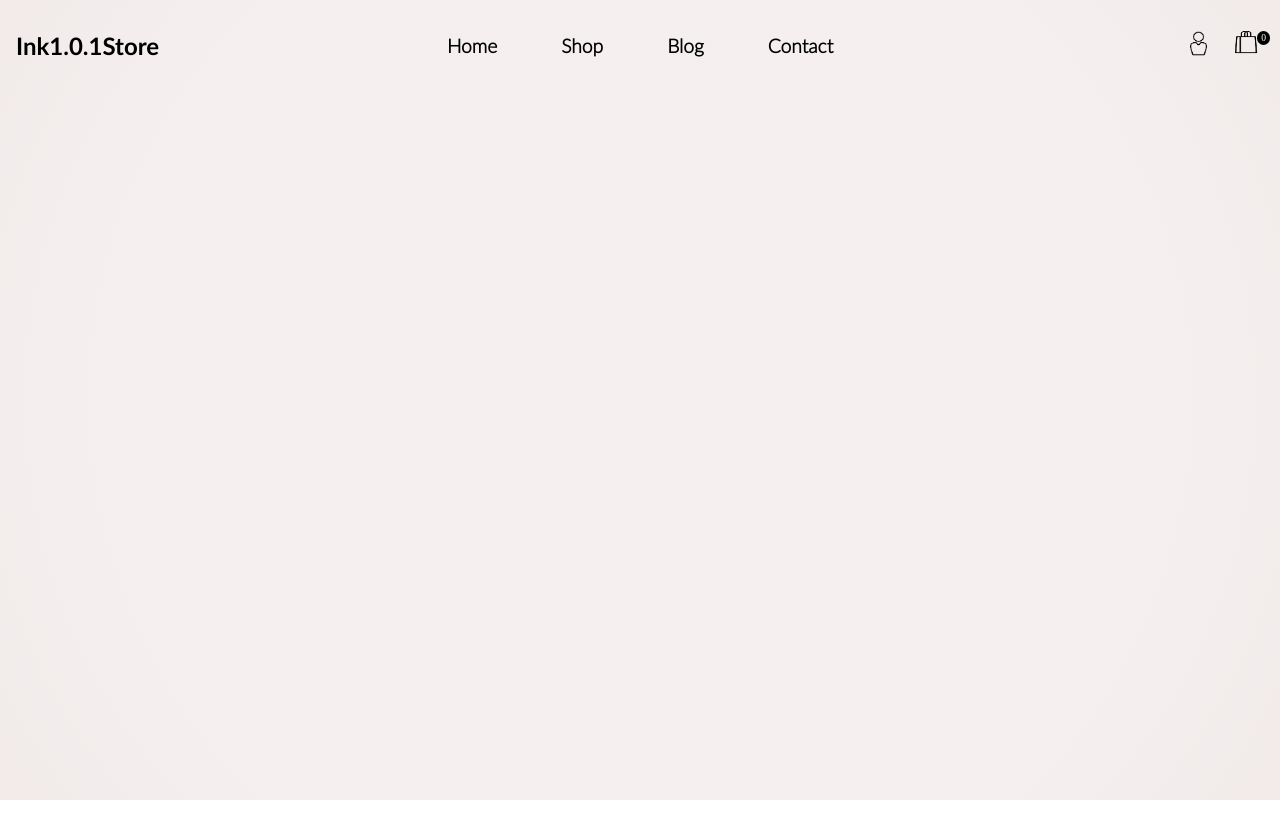
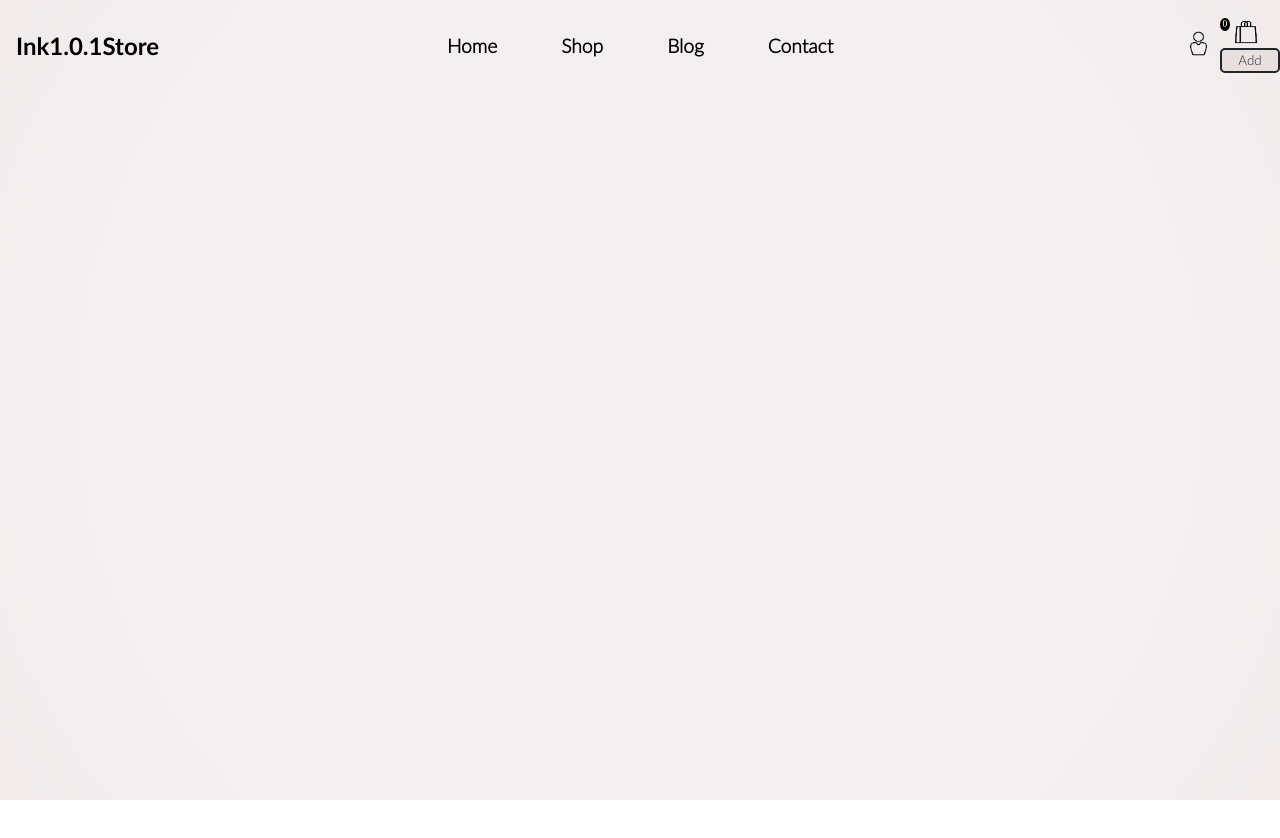
Before and after one commit to HumanAfterAllV/Frontend-React.js-CoderHouse-, a React (Create React App) app: page / in a window 1280 px wide. Shown: the top 838 px of the page. Built offline with nearby package versions, Linux system fonts and the light colour scheme.

Commit message:
Modificación de ItemListContainer

```diff
--- a/src/components/CardWidget.js
+++ b/src/components/CardWidget.js
@@ -1,15 +1,12 @@
-import Img from "../assets/img/Img"
-import ItemListContainer from "./ItemListContainer"
+import Img from "../assets/img/Img";
+import ItemListContainer from "./ItemListContainer";
 
 const CardWidget = () =>
 {
     return(
         <div className="header__Nav--Icon animate__animated animate__slideInDown" >
             <a href=""><img className="header__Nav--Icon__element--person" src={Img[2]} alt="" /></a>
-            <a href="">
-                <ItemListContainer/>
-                <img className="header__Nav--Icon__element--bag" src={Img[0]} alt="" />
-            </a>
+            <ItemListContainer/>
         </div>
     );
 }
--- a/src/components/ItemListContainer.js
+++ b/src/components/ItemListContainer.js
@@ -1,9 +1,15 @@
+import { useState } from "react";
+import Img from "../assets/img/Img";
+
 const ItemListContainer = () => {
+  const [contador, setContador] = useState(0)
 
   return (
-    <span className="bagCounter" data-count="0">
-
-    </span>
+      <div className="bagCounter">
+        <p>{contador}</p>
+        <img className="header__Nav--Icon__element--bag" src={Img[0]} alt=""/>
+        <button className="bagCounter-button" onClick={() => setContador(contador+1)}>Add</button>
+      </div>
   )
 }
 
--- a/src/components/NavBar.js
+++ b/src/components/NavBar.js
@@ -2,9 +2,13 @@ import CardWidget from "./CardWidget";
 
 const NavBar = (props) =>
 {
-  if(props.headerUp)
+
+  const { headerUp, linkFooter, hrefLinkFooter} = props;
+
+
+  if(headerUp)
   {
-    return (
+    return(
     <nav className="header__Nav" >
       <div className="header__Nav--tittle animate__animated animate__slideInLeft">
         <a href="">Ink1.0.1Store</a>
@@ -17,16 +21,15 @@ const NavBar = (props) =>
       </ul>
       <CardWidget/>
     </nav>
-    )
+    );
   }
   else
   {
     return(
       <nav className="header__Nav">
-        <a href={props.hrefLinkFooter}>{props.linkFooter}</a>
+        <a href={hrefLinkFooter}>{linkFooter}</a>
       </nav>
-    )
-
+    );
   }
 }
 
--- a/src/index.scss
+++ b/src/index.scss
@@ -11,3 +11,5 @@
 @import "./scss/partiduras/animaciones";
 @import "./scss/partiduras/header";
 @import "./scss/partiduras/navShop";
+
+@import "./scss/partiduras/footer";
--- a/src/scss/partiduras/_header.scss
+++ b/src/scss/partiduras/_header.scss
@@ -32,6 +32,7 @@
     color: black;
 }
 
+
 .header__Nav--ul{
     display: flex;
     flex-direction: row;
@@ -39,6 +40,15 @@
     list-style: none;
     justify-content: space-around;
 }
+
+.header__Nav--ul li{
+    transition: all .2s ease-in-out;
+}
+
+.header__Nav--ul li:hover{
+    transform: scale(1.1);
+}
+
 
 .header__Nav--ul__element{
     text-decoration: none;
--- a/src/scss/partiduras/_navShop.scss
+++ b/src/scss/partiduras/_navShop.scss
@@ -18,17 +18,13 @@
     padding-right: 0.5rem;
 }
 
-.header__Nav--Icon__element--menu{
-    width: 65px;
-    height: 40px;
-    padding-right: 0.5rem;
+.bagCounter{
+    display: flex;
+    flex-direction: column;
 }
 
-.bagCounter[data-count]:after{
+.bagCounter p{
     position:absolute;
-    right:10%;
-    top:8%;
-    content: attr(data-count);
     font-size:60%;
     padding:.2em;
     border-radius:50%;
@@ -37,4 +33,40 @@
     color: white;
     background:black;
     text-align:center;
+}
+
+.bagCounter-button{
+    min-width: 55px;
+    height: 25px;
+    color: #fff;
+    padding: 2px 10px;
+    font-family: "Lato-Light";
+    cursor: pointer;
+    transition: all 0.3s ease;
+    position: relative;
+    display: inline-block;
+    outline: none;
+    border-radius: 5px;
+    z-index: 0;
+    background-image: radial-gradient(73% 147%, #EADFDF 59%, #ECE2DF 100%), radial-gradient(91% 146%, rgba(255,255,255,0.50) 47%, rgba(0,0,0,0.50) 100%);
+    overflow: hidden;
+    border: 2px solid #212529;
+    color: #212529;
   }
+  .bagCounter-button:hover {
+    color: #fff;
+  }
+  .bagCounter-button:hover:after {
+    height: 100%;
+  }
+  .bagCounter-button:after {
+    content: "";
+    position: absolute;
+    z-index: -1;
+    transition: all 0.3s ease;
+    left: 0;
+    top: 0;
+    height: 0;
+    width: 100%;
+    background: #212529;
+  }
```
